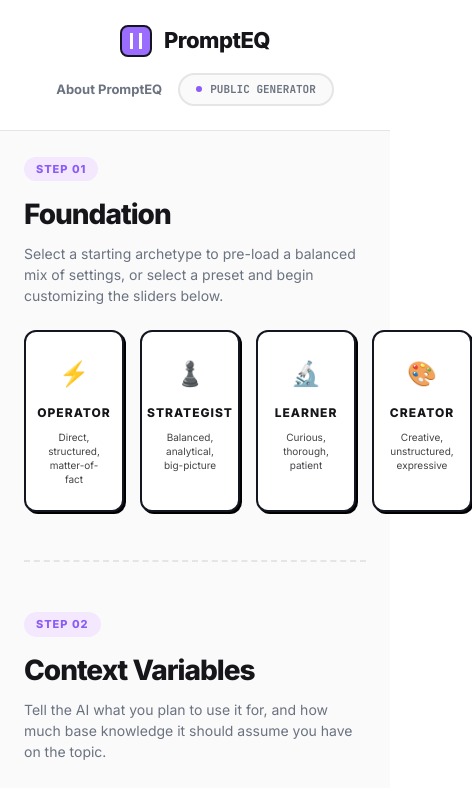
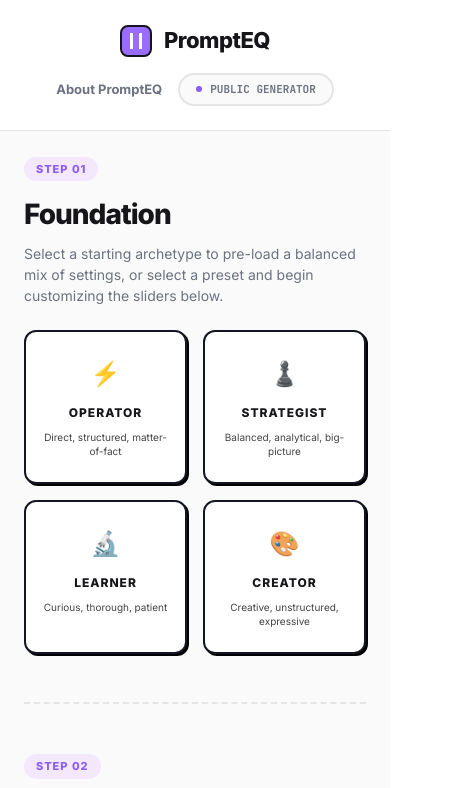
Before and after one commit to machovato/PromptEQ, a Next.js app in the folder prompteq-next/: page / in a window 390 px wide. Shown: the top 788 px of the page, 472 px wide, since content can reach past the window. Built offline with nearby package versions, Linux system fonts and the light colour scheme.

Commit message:
style(responsive): refactor archetype preset cards to 2x2 grid on mobile

```diff
--- a/prompteq-next/src/app/page.js
+++ b/prompteq-next/src/app/page.js
@@ -364,7 +364,7 @@
             <div style={{ display: "inline-block", background: "#F3E8FE", color: COLORS.purpleHover, padding: "4px 12px", borderRadius: 16, fontSize: 11, fontWeight: 800, letterSpacing: "1px", marginBottom: 12 }}>STEP 01</div>
             <h2 style={{ fontSize: 28, fontWeight: 800, letterSpacing: "-1px", margin: "0 0 8px 0" }}>Foundation</h2>
             <div style={{ fontSize: 14, color: COLORS.textMuted, marginBottom: 24, lineHeight: 1.5 }}>Select a starting archetype to pre-load a balanced mix of settings, or select a preset and begin customizing the sliders below.</div>
-            <div style={{ display: "flex", gap: 16 }}>
+            <div className="grid grid-cols-2 lg:grid-cols-4 gap-4">
               {PRESETS.map(p => (
                 <PresetCard key={p.id} preset={p} active={activePreset === p.id} onClick={() => loadPreset(p.id)} />
               ))}
```
